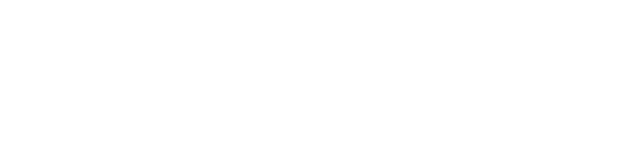
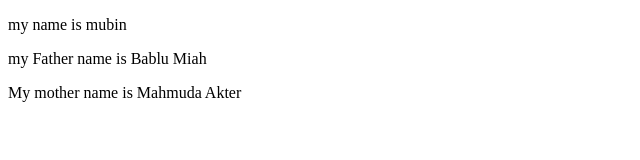
Before and after one commit to mahfuzurrahman19/my-first-repo, a plain HTML site: page index.html in a window 1280 px wide. Shown: the whole page, without its empty margins (0-640 px from the left). Drawn offline with Linux system fonts and the light colour scheme.

Commit message:
add some new code

```diff
--- a/index.html
+++ b/index.html
@@ -7,6 +7,8 @@
     <title>My first repository</title>
 </head>
 <body>
-
+    <p> my name is mubin</p>
+    <p> my Father name is Bablu Miah</p>
+    <p> My mother name is Mahmuda Akter</p>
 </body>
 </html>
```
